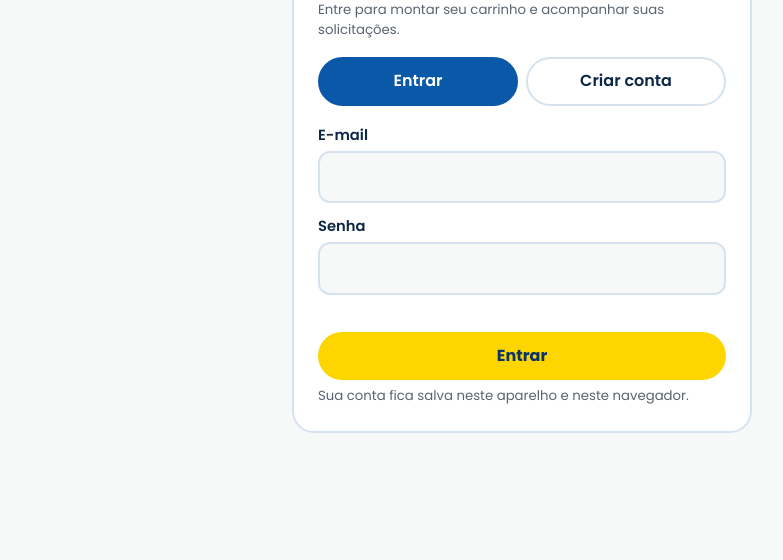
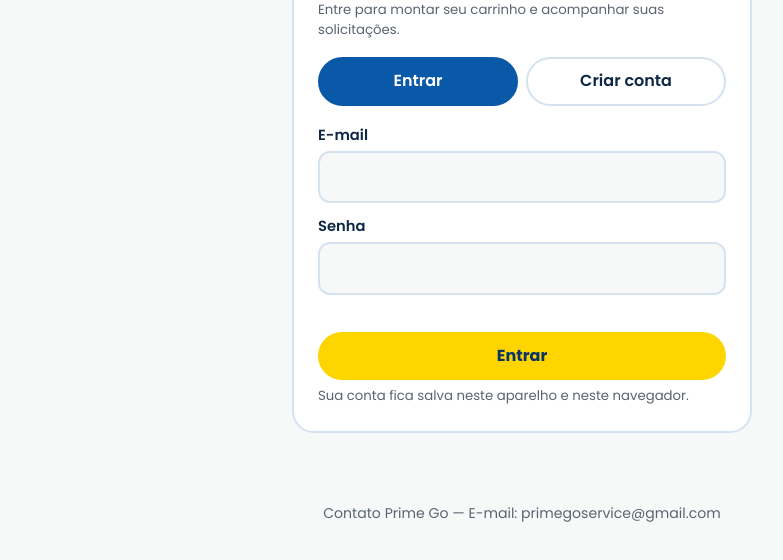
Before and after one commit to primegoservice/host, a plain HTML site: page index.html in a window 1280 px wide. Shown: the part 190-750 px from the top of the page, without its empty margins (118-901 px from the left). Drawn offline with Linux system fonts and the light colour scheme.

Commit message:
index.html

```diff
--- a/index.html
+++ b/index.html
@@ -91,7 +91,7 @@
 
 <script>
 /* CONFIG: preencha antes de publicar */
-const CFG={EMAIL:'',PHONE:''}; // EMAIL da Prime Go (recebe as solicitações). PHONE: adicionar depois.
+const CFG={EMAIL:'primegoservice@gmail.com',PHONE:''}; // EMAIL da Prime Go (recebe as solicitações). PHONE: adicionar depois.
 const ITEMS=[
 {id:'raid1',n:'Raid remota (avulsa)',d:'Você me convida e eu entro na raid',p:6},
 {id:'raid5',n:'Pacote 5 raids remotas',d:'R$ 5,00 por raid',p:25},
```
